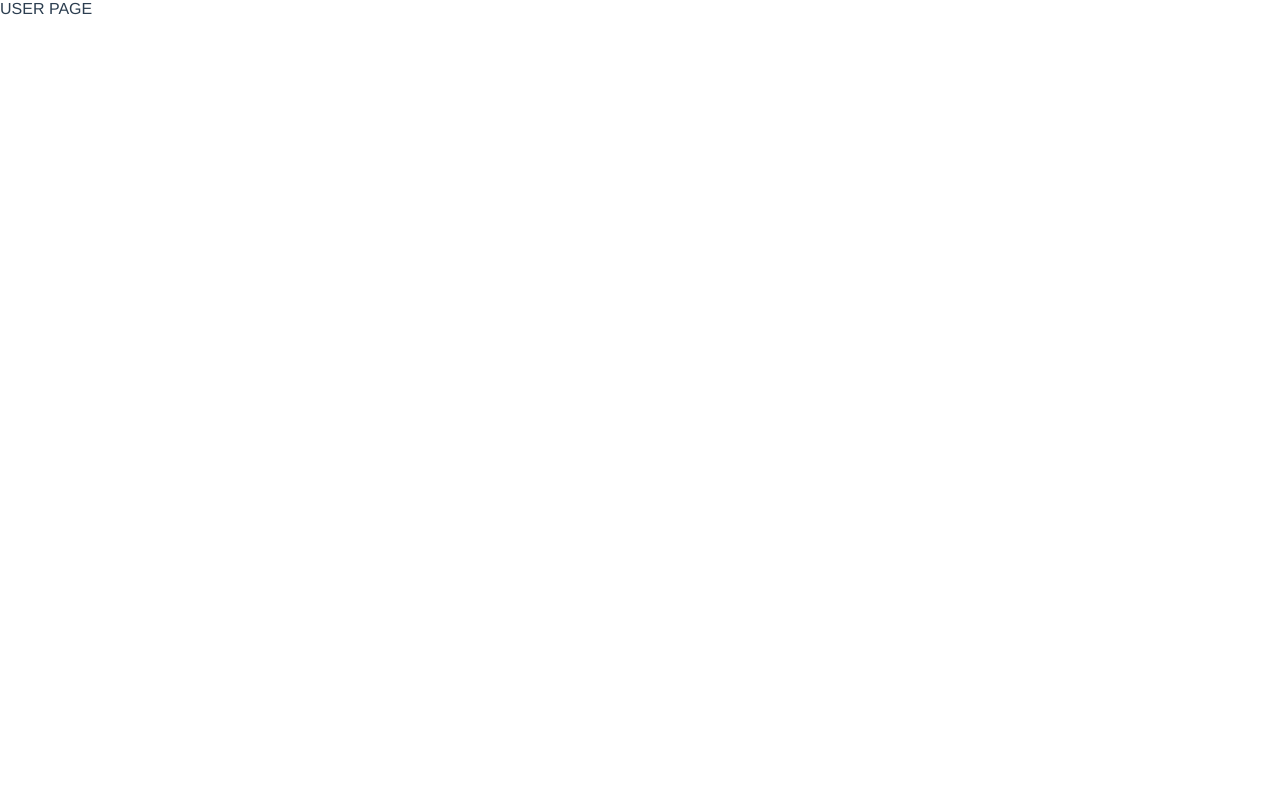
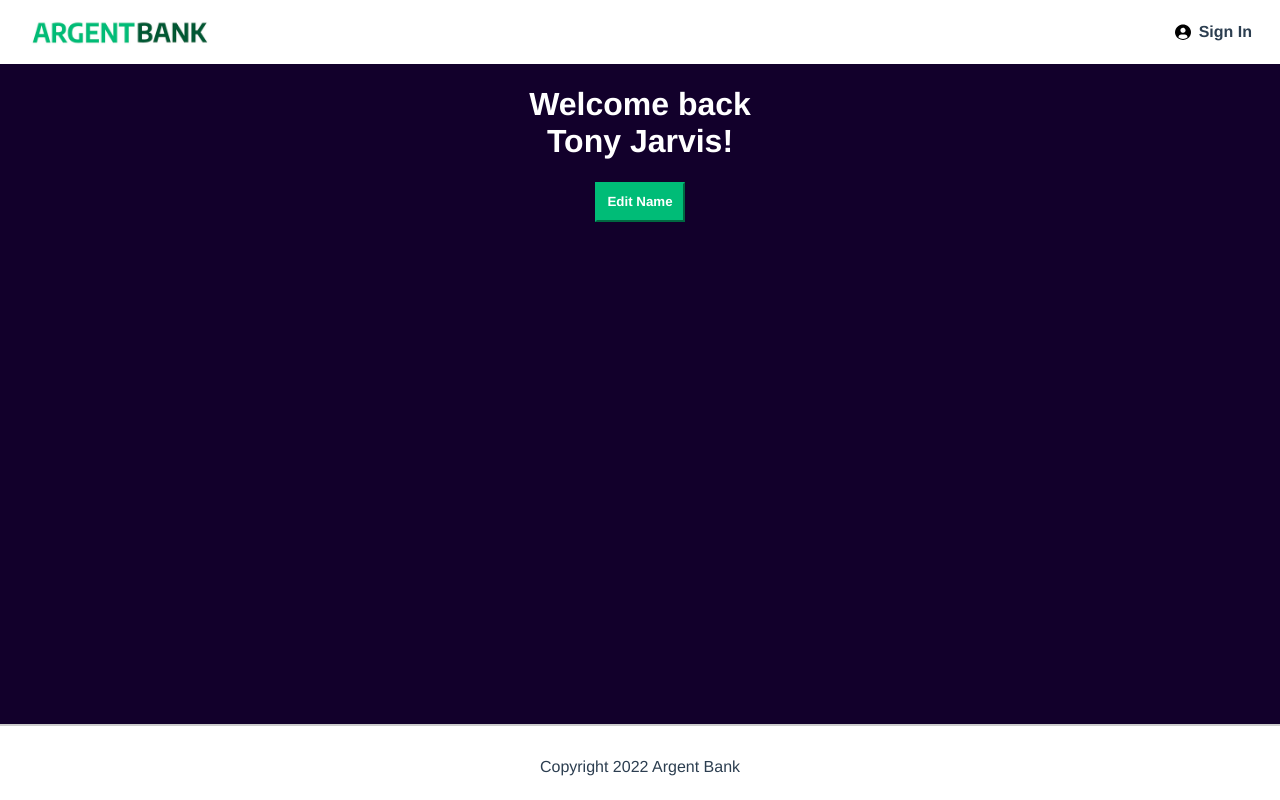
Before and after one commit to cyrillegoas/CyrilLeGoas_13_29102022, a React (Vite) app: page /user in a window 1280 px wide. Built offline with nearby package versions, Linux system fonts and the light colour scheme.

Commit message:
ADD greetings component

```diff
--- /dev/null
+++ b/src/components/Button.jsx
@@ -0,0 +1,24 @@
+import React from 'react';
+
+export function Button({
+  isSubmit = false,
+  variant = 'default',
+  text,
+  onClick,
+  className = '',
+}) {
+  const variants = {
+    default: 'bg-accent text-white border-accent',
+    danger: 'bg-red text-white border-red',
+  };
+
+  return (
+    <button
+      type={isSubmit ? 'submit' : 'button'}
+      onClick={onClick}
+      className={`${variants[variant]} p-[10px] font-bold leading-[1.2] text-[0.833rem] border-2 [border-style:outset] active:[border-style:inset] ${className}`}
+    >
+      {text}
+    </button>
+  );
+}
--- /dev/null
+++ b/src/components/Greetings.jsx
@@ -0,0 +1,22 @@
+import React, { useState } from 'react';
+import { GreetingEditor } from './GreetingsEditor';
+import { Button } from './Button';
+
+export function Greeting() {
+  const [edit, setEdit] = useState(false);
+
+  return (
+    <section className="flex flex-col items-center gap-[1.35rem] pt-[1.35rem] pb-8">
+      <h2 className="text-center text-white text-[2rem] font-bold">
+        Welcome back
+        <br />
+        {!edit ? 'Tony Jarvis!' : null}
+      </h2>
+      {!edit ? (
+        <Button isSubmit text="Edit Name" onClick={() => setEdit(true)} />
+      ) : (
+        <GreetingEditor setEdit={setEdit} />
+      )}
+    </section>
+  );
+}
--- /dev/null
+++ b/src/components/GreetingsEditor.jsx
@@ -0,0 +1,45 @@
+import React from 'react';
+import { Button } from './Button';
+
+export function GreetingEditor({ setEdit }) {
+  return (
+    <form className="flex flex-col gap-4 md:grid md:grid-cols-2 ">
+      <label htmlFor="firstname" className="sr-only">
+        firstname
+      </label>
+      <input
+        type="text"
+        name="firstname"
+        id="firstname"
+        placeholder="Tony"
+        className="p-[5px] text-[1.2rem] border-[1px] border-grey rounded w-[250px]"
+      />
+
+      <label htmlFor="lastname" className="sr-only">
+        lastname
+      </label>
+      <input
+        type="text"
+        name="lastname"
+        id="lastname"
+        placeholder="Jarvis"
+        className="p-[5px] text-[1.2rem] border-[1px] border-grey rounded w-[250px]"
+      />
+      <Button
+        isSubmit
+        text="Save"
+        onClick={(e) => {
+          e.preventDefault();
+          console.log('Save');
+        }}
+        className="md:w-[60%] md:justify-self-end"
+      />
+      <Button
+        text="Cancel"
+        onClick={() => setEdit(false)}
+        className="md:w-[60%]"
+        variant="danger"
+      />
+    </form>
+  );
+}
--- a/src/pages/User.jsx
+++ b/src/pages/User.jsx
@@ -1,5 +1,11 @@
 import React from 'react';
+import { Layout } from '../components/Layout';
+import { Greeting } from '../components/Greetings';
 
 export function User() {
-  return <div>USER PAGE</div>;
+  return (
+    <Layout bgColor="dark">
+      <Greeting />
+    </Layout>
+  );
 }
--- a/tailwind.config.cjs
+++ b/tailwind.config.cjs
@@ -8,6 +8,7 @@ module.exports = {
       white: '#FFFFFF',
       black: '#222222',
       grey: '#cccccc',
+      red: '#FF1B1C',
     },
     screens: {
       md: '920px',
```
